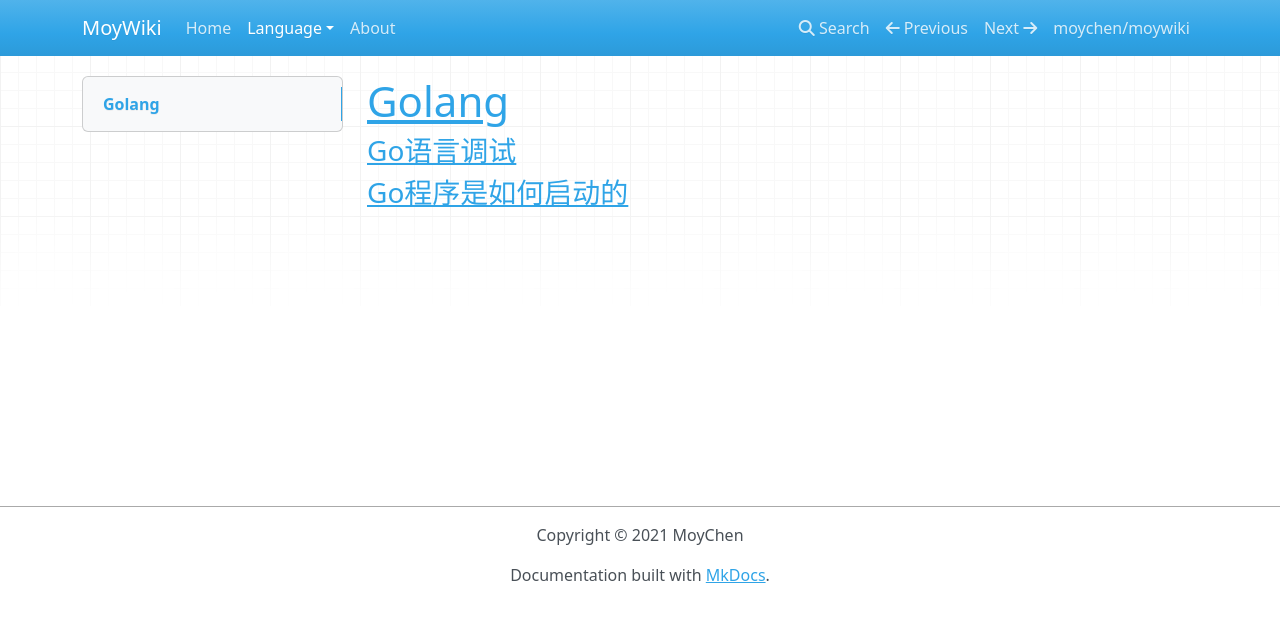
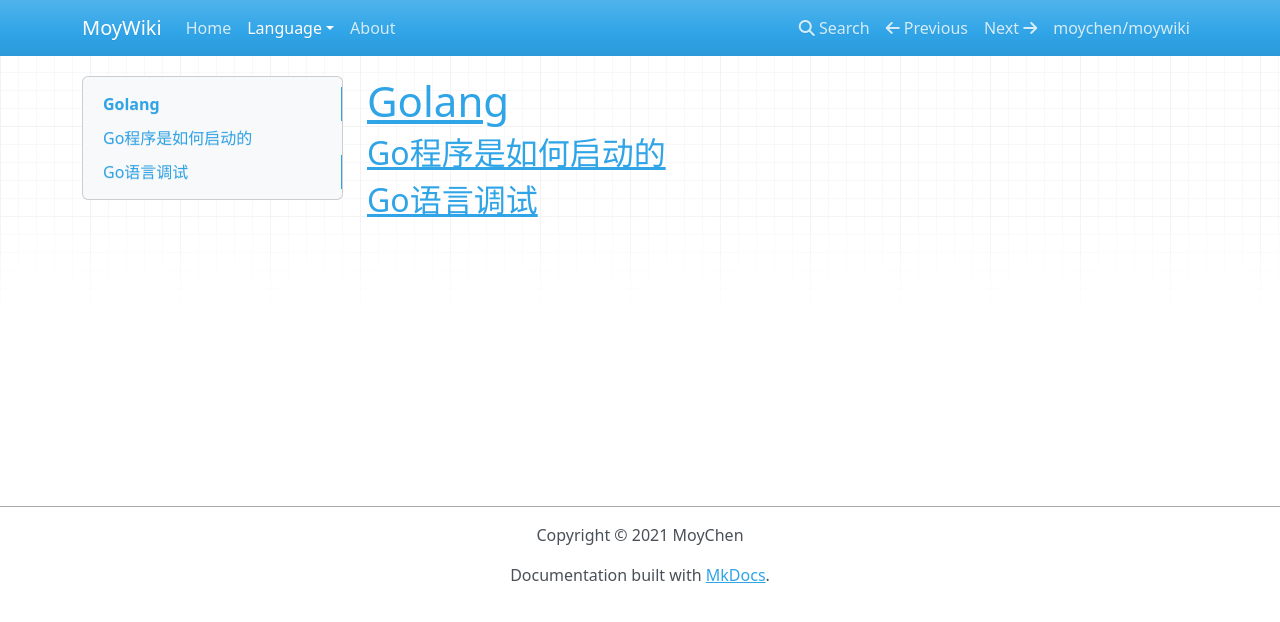
Before and after one commit to moychen/moywiki, an MkDocs documentation site: the page built from docs/Golang/Index.md, in a window 1280 px wide. Shown: the top 622 px of the page. Built offline with MkDocs 1.6.1, drawn with Linux system fonts in a browser that asks for light colours; nearby versions of some CDN libraries.

Commit message:
docs: update directory struct and header layout

```diff
--- a/docs/Golang/Go程序是如何启动的.md
+++ b/docs/Golang/Go程序是如何启动的.md
@@ -1,4 +1,4 @@
-#
+# Go语言是如何启动的
 
 ## 理解可执行文件
 
--- a/docs/Golang/Index.md
+++ b/docs/Golang/Index.md
@@ -1,5 +1,5 @@
 # Golang
 
-### [Go语言调试](Go语言调试.md)
+## [Go程序是如何启动的](Go程序是如何启动的.md)
 
-### [Go程序是如何启动的](Go程序是如何启动的.md)
+## [Go语言调试](Go语言调试.md)
```
